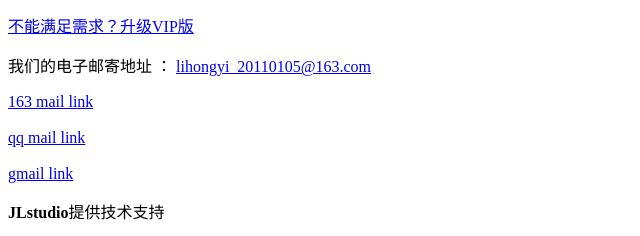
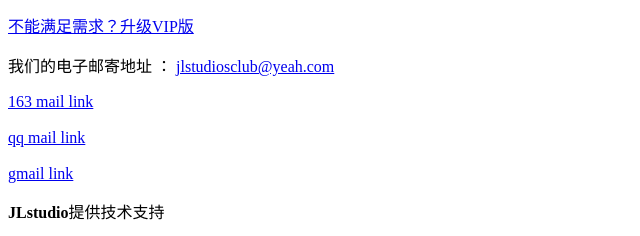
Before and after one commit to LeifLi20110105/LeifLi20110105.github.io, a plain HTML site: page MakeWebpageChinese.html in a window 1280 px wide. Shown: the part 215-451 px from the top of the page, 0-640 px from the left. Drawn offline with Linux system fonts and the light colour scheme.

Commit message:
Update MakeWebpageChinese.html

```diff
--- a/MakeWebpageChinese.html
+++ b/MakeWebpageChinese.html
@@ -17,7 +17,7 @@
     <a href="https://LeifLi20110105.github.io/MakeWebpagePremiumChinese.html">不能满足需求？升级VIP版</a>
 
     <p>我们的电子邮寄地址 ：
-        <a href="mailto: lihongyi_20110105@163.com?subject=请帮我制作一个网页。谢谢。">lihongyi_20110105@163.com</a>
+        <a href="mailto: lihongyi_20110105@163.com?subject=请帮我制作一个网页。谢谢。">jlstudiosclub@yeah.com</a>
     </p>
     <a href="https://LeifLi20110105.github.io/JL安全提示/安全提示A.html">163 mail link</a>
     <br>
```
